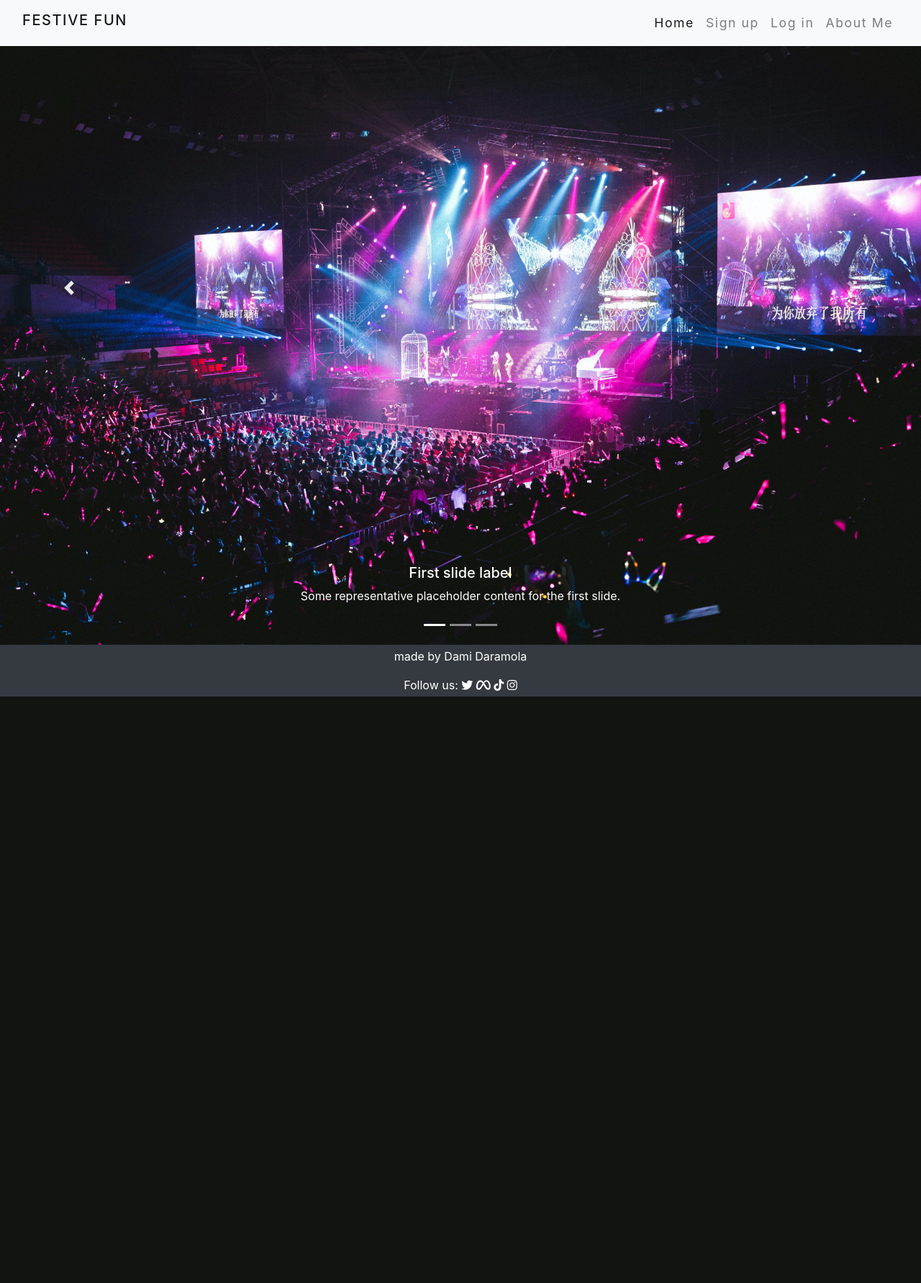
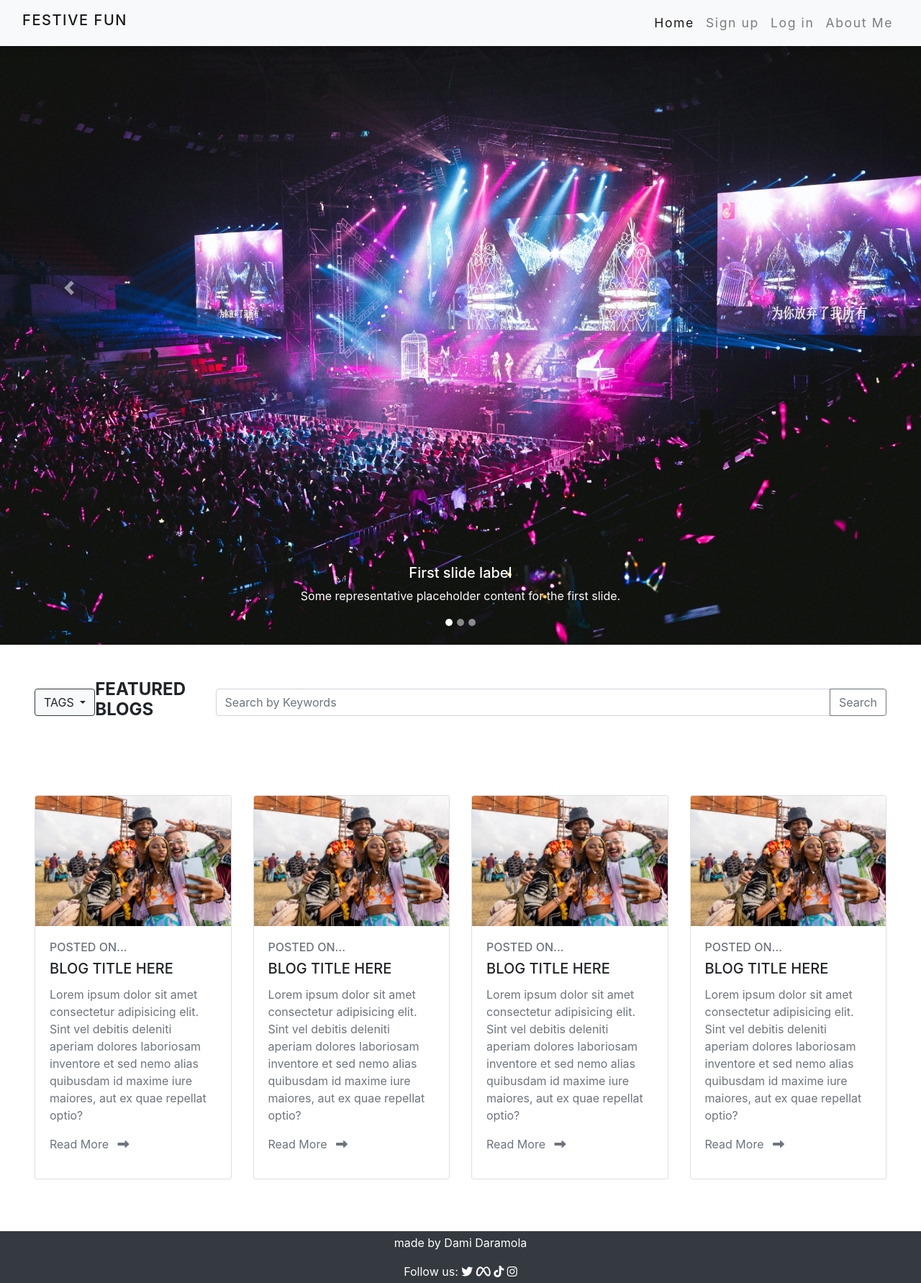
Before and after one commit to damidaramola/festive-fun-blog, a Django app: page /blog/ in a window 1280 px wide. Shown: the whole page at 72% size. Before the commit the page ends 968 px from the top, so only its background shows below. Run offline with Django 3.2, Linux system fonts and the light colour scheme; parts of the project's set-up code (start-up, migrations or seed data) failed here and were passed over; some libraries are stand-ins or nearby versions.

Commit message:
add tags button, blog cards and styling to carousel

```diff
--- a/blog/static/css/style.css
+++ b/blog/static/css/style.css
@@ -1,5 +1,8 @@
 @import url('https://fonts.googleapis.com/css2?family=Lora&family=Roboto:100, 200, 300, 400, 500, 600, 700');
 
+html::-webkit-scrollbar{
+    display:none;
+}
 
 
 
@@ -14,12 +17,19 @@
 .navbar{
     font-size: 1.1rem;
     letter-spacing:0.1rem;
-    align-items: center;
+    box-shadow: 0 .5rem .5rem rgba(0,0,0,.1);
+    z-index: 2;
 }
 
 
 
 /* carousel */
+.carousel-indicators li {
+width:10px;
+height: 10px;
+border-radius:100%
+
+}
 
 
 
--- a/blog/templates/index.html
+++ b/blog/templates/index.html
@@ -9,8 +9,7 @@
   <link rel="icon" type="image/png" href="../static/img/favicon.ico.png">
 
   <!-- Bootstrap CSS -->
-  <link rel="stylesheet" href="https://cdn.jsdelivr.net/npm/bootstrap@4.4.1/dist/css/bootstrap.min.css"
-    integrity="sha384-Vkoo8x4CGsO3+Hhxv8T/Q5PaXtkKtu6ug5TOeNV6gBiFeWPGFN9MuhOf23Q9Ifjh" crossorigin="anonymous">
+  <link rel="stylesheet" href="https://cdn.jsdelivr.net/npm/bootstrap@4.4.1/dist/css/bootstrap.min.css">
   <link rel="stylesheet" href="https://cdnjs.cloudflare.com/ajax/libs/font-awesome/6.4.0/css/all.min.css" />
   <script src="https://kit.fontawesome.com/201d2e1896.js" crossorigin="anonymous"></script>
   <title>festive fun</title>
@@ -18,10 +17,8 @@
 </head>
 
 <body>
-  <header>
 
-  </header>
-  <section>
+
   <!-- navigation bar -->
   <nav class="navbar bg-light navbar-light navbar-expand-lg">
     <div class="container-fluid">
@@ -44,6 +41,9 @@
 
     </div>
   </nav>
+  <!-- delete from here upwards -->
+
+  <!-- image carousel -->
   <div class="container-fluid px-0">
     <div id="default-carousel" class="carousel slide" data-ride="carousel">
       <ol class="carousel-indicators">
@@ -53,21 +53,24 @@
       </ol>
       <div class="carousel-inner">
         <div class="carousel-item active">
-            <img src="../static/img/festival-banner.jpg" class="d-block w-20 img-fluid" alt="...">
+          <img src="../static/img/festival-banner.jpg" class="d-block w-100 img-fluid" alt="...">
           <div class="carousel-caption d-none d-md-block">
             <h5>First slide label</h5>
             <p>Some representative placeholder content for the first slide.</p>
           </div>
         </div>
         <div class="carousel-item">
-            <img src="../static/img/lantern-festival.jpg" class="d-block w-20 img-fluid" alt="...">
+          <img src="../static/img/lantern-festival.jpg" class="d-block w-100 img-fluid" alt="...">
           <div class="carousel-caption d-none d-md-block">
+            <div class="container">
+              <!-- come back to style words in front of carousel-->
               <h5>Second slide label</h5>
               <p>Some representative placeholder content for the second slide.</p>
             </div>
           </div>
+        </div>
         <div class="carousel-item">
-            <img src="../static/img/orange-festival-banner.jpg" class="d-block w-20 img-fluid" alt="...">
+          <img src="../static/img/orange-festival-banner.jpg" class="d-block w-100 img-fluid" alt="...">
           <div class="carousel-caption d-none d-md-block">
             <h5>Third slide label</h5>
             <p>Some representative placeholder content for the third slide.</p>
@@ -75,19 +78,149 @@
         </div>
       </div>
     </div>
-     <a href="#default-carousel" class="carousel-control-prev" role="button" data-slide="prev">
+    <a href="#default-carousel" class="carousel-control-prev " role="button" data-slide="prev">
       <span class="carousel-control-prev-icon">
       </span>
     </a>
     <a href="#default-carousel" class="carousel-control-next" role="button" data-slide="next">
-      <span class="carousel-control-next-icon">
+      <span class="carousel-control-next-icon ">
       </span>
     </a>
   </div>
   </div>
+  <!-- drop down tag button -->
+  <div class="container-fluid p-5">
+    <div class="d-flex align-items-center justify-content-around">
+      <div class="btn-group">
+        <button class="btn btn-light dropdown-toggle text-uppercase border-dark" data-toggle="dropdown"
+          aria-haspopup="true" aria-expanded="false">
+          tags
+        </button>
+        <!-- add tags and tag links -->
+        <div class="dropdown-menu">
+          <a href="#" class="dropdown-item">Festivals</a>
+          <a href="#" class="dropdown-item">Clothes</a>
+          <a href="#" class="dropdown-item">Food</a>
+          <a href="#" class="dropdown-item">Advice</a>
+        </div>
+      </div>
 
-  </section>
+      <div>
+        <h4 class="text-uppercase font-weight-bold">
+          Featured Blogs
+        </h4>
+      </div>
+      <!-- search bar -->
+      <div class="input-group">
+        <input type="text" class=form-control placeholder="Search by Keywords">
+        <div class="input-group-append">
+          <button class="btn btn-outline-secondary" id="button-addon2">
+            Search
+          </button>
 
+        </div>
+      </div>
+    </div>
+  </div>
+  <!-- add cards to view blog posts -->
+  <div class="container-fluid p-5">
+    <div class="row">
+      <div class="col-lg-3 mb-4">
+        <div class="card">
+          <img src="../static/img/outdoor-festival.jpg" alt="" class="card-img-top">
+          <div class="card-body">
+            <h6 class="text-muted text-uppercase">
+              Posted on...
+            </h6>
+            <h5 class="card-title text-uppercase">
+              blog title here
+            </h5>
+            <div class="text-muted">
+              <p class="card-text">
+                Lorem ipsum dolor sit amet consectetur adipisicing elit. Sint vel debitis deleniti aperiam dolores
+                laboriosam inventore et sed nemo alias quibusdam id maxime iure maiores, aut ex quae repellat optio?
+              </p>
+              <p class="text-capitalize">
+                read more <i class="fas fa-long-arrow-alt-right ml-2"></i>
+              </p>
+            </div>
+          </div>
+        </div>
+      </div>
+
+      <div class="col-lg-3 mb-4">
+        <div class="card">
+          <img src="../static/img/outdoor-festival.jpg" alt="" class="card-img-top">
+          <div class="card-body">
+            <h6 class="text-muted text-uppercase">
+              Posted on...
+            </h6>
+            <h5 class="card-title text-uppercase">
+              blog title here
+            </h5>
+            <div class="text-muted">
+              <p class="card-text">
+                Lorem ipsum dolor sit amet consectetur adipisicing elit. Sint vel debitis deleniti aperiam dolores
+                laboriosam inventore et sed nemo alias quibusdam id maxime iure maiores, aut ex quae repellat optio?
+              </p>
+              <p class="text-capitalize">
+                read more <i class="fas fa-long-arrow-alt-right ml-2"></i>
+              </p>
+            </div>
+          </div>
+        </div>
+      </div>
+      <div class="col-lg-3 mb-4">
+        <div class="card">
+          <img src="../static/img/outdoor-festival.jpg" alt="" class="card-img-top">
+          <div class="card-body">
+            <h6 class="text-muted text-uppercase">
+              Posted on...
+            </h6>
+            <h5 class="card-title text-uppercase">
+              blog title here
+            </h5>
+            <div class="text-muted">
+              <p class="card-text">
+                Lorem ipsum dolor sit amet consectetur adipisicing elit. Sint vel debitis deleniti aperiam dolores
+                laboriosam inventore et sed nemo alias quibusdam id maxime iure maiores, aut ex quae repellat optio?
+              </p>
+              <p class="text-capitalize">
+                read more <i class="fas fa-long-arrow-alt-right ml-2"></i>
+              </p>
+            </div>
+          </div>
+        </div>
+      </div>
+      <div class="col-lg-3 mb-4">
+        <div class="card">
+          <img src="../static/img/outdoor-festival.jpg" alt="" class="card-img-top">
+          <div class="card-body">
+            <h6 class="text-muted text-uppercase">
+              Posted on...
+            </h6>
+            <h5 class="card-title text-uppercase">
+              blog title here
+            </h5>
+            <div class="text-muted">
+              <p class="card-text">
+                Lorem ipsum dolor sit amet consectetur adipisicing elit. Sint vel debitis deleniti aperiam dolores
+                laboriosam inventore et sed nemo alias quibusdam id maxime iure maiores, aut ex quae repellat optio?
+              </p>
+              <p class="text-capitalize">
+                read more <i class="fas fa-long-arrow-alt-right ml-2"></i>
+              </p>
+            </div>
+          </div>
+        </div>
+      </div>
+
+    </div>
+  </div>
+
+
+
+  <!-- delete footer -->
   <footer>
     <div class="container-fluid bg-dark py-1">
       <p class="text-white text-center">
@@ -102,13 +235,10 @@
     </div>
   </footer>
   <!-- jQuery first, then Popper.js, then Bootstrap JS -->
-  <script src="https://code.jquery.com/jquery-3.4.1.slim.min.js"
-    integrity="sha384-J6qa4849blE2+poT4WnyKhv5vZF5SrPo0iEjwBvKU7imGFAV0wwj1yYfoRSJoZ+n" crossorigin="anonymous">
+  <script src="https://code.jquery.com/jquery-3.4.1.slim.min.js">
   </script>
-  <script src="https://cdn.jsdelivr.net/npm/popper.js@1.16.0/dist/umd/popper.min.js"
-    integrity="sha384-Q6E9RHvbIyZFJoft+2mJbHaEWldlvI9IOYy5n3zV9zzTtmI3UksdQRVvoxMfooAo" crossorigin="anonymous">
+  <script src="https://cdn.jsdelivr.net/npm/popper.js@1.16.0/dist/umd/popper.min.js">
   </script>
-  <script src="https://cdn.jsdelivr.net/npm/bootstrap@4.4.1/dist/js/bootstrap.min.js"
-    integrity="sha384-wfSDF2E50Y2D1uUdj0O3uMBJnjuUD4Ih7YwaYd1iqfktj0Uod8GCExl3Og8ifwB6" crossorigin="anonymous">
+  <script src="https://cdn.jsdelivr.net/npm/bootstrap@4.4.1/dist/js/bootstrap.min.js">
   </script>
 </body>
```
Also changed, not shown: blog/templates/base.html (added, +72 -0 lines). Lines whose indentation alone changed are shown as unchanged.
